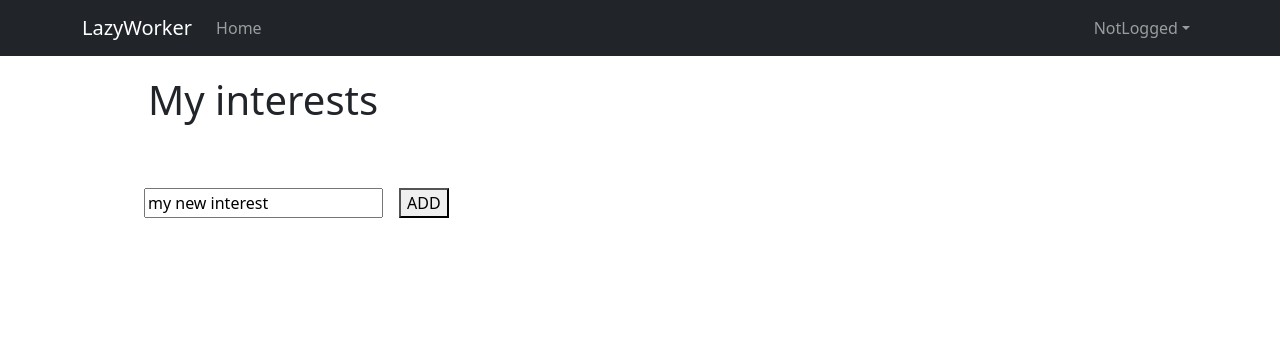
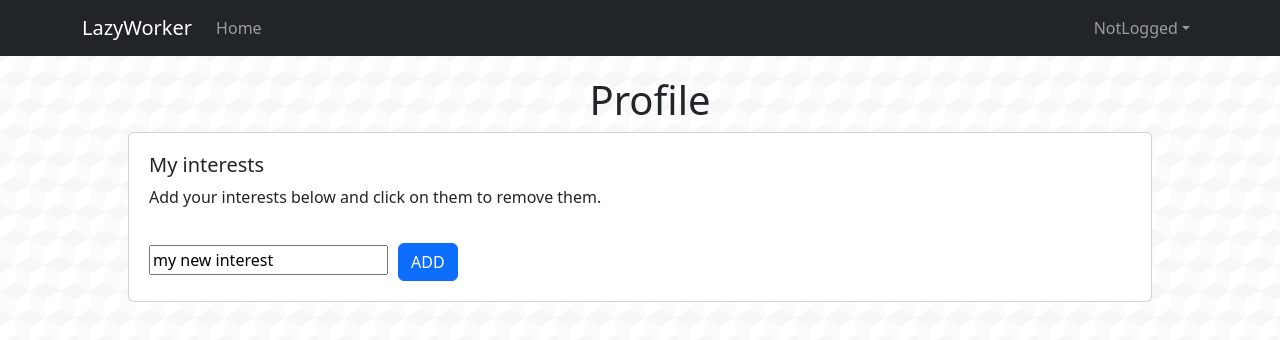
Before and after one commit to ElnurBDa/LazyWorker, a React (Create React App) app in the folder lazy-worker-client/: page /profile in a window 1280 px wide. Shown: the top 340 px of the page. Built offline with nearby package versions, Linux system fonts and the light colour scheme.

Commit message:
i hate front

```diff
--- a/lazy-worker-client/public/index.html
+++ b/lazy-worker-client/public/index.html
@@ -3,13 +3,22 @@
 
 <head>
     <meta charset="utf-8" />
-    <link rel="icon" href="%PUBLIC_URL%/favicon.ico" />
+    <link rel="icon" href="favicon.ico" />
     <meta name="viewport" content="width=device-width, initial-scale=1" />
     <meta name="theme-color" content="#000000" />
-    <meta name="description" content="Web site created using create-react-app" />
-    <link rel="apple-touch-icon" href="%PUBLIC_URL%/logo192.png" />
-    <link rel="manifest" href="%PUBLIC_URL%/manifest.json" />
+    <meta name="description" content="Web site created Elnur" />
+    <link rel="apple-touch-icon" href="logo192.png" />
+    <link rel="manifest" href="manifest.json" />
     <title>LazyWorker</title>
+    <style>
+        body {
+            min-height: 100vh;
+            background-color: #ffffff;
+            background-image: linear-gradient(30deg, #f7f7f7 12%, transparent 12.5%, transparent 87%, #f7f7f7 87.5%, #f7f7f7), linear-gradient(150deg, #f7f7f7 12%, transparent 12.5%, transparent 87%, #f7f7f7 87.5%, #f7f7f7), linear-gradient(30deg, #f7f7f7 12%, transparent 12.5%, transparent 87%, #f7f7f7 87.5%, #f7f7f7), linear-gradient(150deg, #f7f7f7 12%, transparent 12.5%, transparent 87%, #f7f7f7 87.5%, #f7f7f7), linear-gradient(60deg, #f7f7f777 25%, transparent 25.5%, transparent 75%, #f7f7f777 75%, #f7f7f777), linear-gradient(60deg, #f7f7f777 25%, transparent 25.5%, transparent 75%, #f7f7f777 75%, #f7f7f777);
+            background-size: 30px 53px;
+            background-position: 0 0, 0 0, 15px 26px, 15px 26px, 0 0, 15px 26px;
+        }
+    </style>
 </head>
 
 <body>
--- a/lazy-worker-client/src/app/components/AnArticle.tsx
+++ b/lazy-worker-client/src/app/components/AnArticle.tsx
@@ -5,9 +5,9 @@
 
 const AnArticle = (article: IArticle) => {
     return (
-        <>
-          <Card style={{ width: '54rem', left: '18rem' }}>
-            <Card.Body>
+        <div style={{ width: '400px'}}>
+          <Card>
+            <Card.Body style={{ height: '400px'}}>
               <Card.Title>{article.title}</Card.Title>
               {article.author!==' '?<Card.Subtitle className="home-owner">Author: {article.author}</Card.Subtitle>:<></>}
               <Card.Text className="home-description">{article.description}</Card.Text>
@@ -15,7 +15,7 @@
               <Button variant="primary" onClick={() => window.open(article.redirectLink)}>{article.website}</Button>
             </Card.Body>
           </Card>
-        </>
+        </div>
     )
 }
 // <Card.Subtitle>Published at: {article.date.toString()}</Card.Subtitle>
--- a/lazy-worker-client/src/app/components/anArticle.css
+++ b/lazy-worker-client/src/app/components/anArticle.css
@@ -1,3 +1,17 @@
 .category {
     padding-bottom: 5px;
 }
+
+.home-owner {
+    font-size: 12px;
+}
+
+.home-description {
+    margin-top: 20px;
+    height: 200px;
+    overflow-y: auto;
+    border: solid 1px #dfdfdf;
+    background-color: #fafafa;
+    border-radius: 4px;
+    padding: 4px;
+}
--- a/lazy-worker-client/src/app/pages/home/HomePage.tsx
+++ b/lazy-worker-client/src/app/pages/home/HomePage.tsx
@@ -32,7 +32,7 @@
       <div className="home-wrapper">
         {articles.map((article, index) => {
           return (
-            <div key={index}>
+            <div key={index} >
               <AnArticle {...article}></AnArticle>
             </div>
           )
--- a/lazy-worker-client/src/app/pages/home/homePage.css
+++ b/lazy-worker-client/src/app/pages/home/homePage.css
@@ -4,11 +4,6 @@
     flex-wrap: wrap;
     justify-content: flex-start;
     padding: 20px;
-  margin: 0;
-}
-
-.home-owner {
-  font-size: 12px;
 }
 
 h1 {
@@ -19,13 +14,3 @@
     padding-left: 20px;
     font-size: 20px;
 }
-
-.home-description {
-  margin-top: 20px;
-  height: 200px;
-  overflow-y: auto;
-  border: solid 1px #dfdfdf;
-  background-color: #fafafa;
-  border-radius: 4px;
-  padding: 4px;
-}
--- a/lazy-worker-client/src/app/pages/profile/ProfilePage.tsx
+++ b/lazy-worker-client/src/app/pages/profile/ProfilePage.tsx
@@ -3,6 +3,7 @@
 import { useAppSelector } from '../../redux/hooks'
 import { useEffect, useState } from 'react'
 import { useAddInterestMutation, useRemoveInterestMutation } from '../../services/interests.service'
+import { Button, Card } from 'react-bootstrap'
 
 const ProfilePage = () => {
   const [addInterest, { data, error, isLoading }] = useAddInterestMutation();
@@ -52,9 +53,12 @@
   }
 
   return (
-    <div style={{'marginLeft':'10%'}}>
-      <h1>My interests</h1>
-      <div className="about-wrapper">
+    <>
+      <h1 style={{textAlign: 'center' }}>Profile</h1>
+      <Card style={{'marginLeft':'10%', width: '80%'}}>
+        <Card.Title>My interests</Card.Title>
+        <Card.Text>Add your interests below and click on them to remove them.</Card.Text>
+        <div className="interest-wrapper">
           {user.interests.map((interest, index) => {
             if (interest==="") return;
             return (
@@ -62,10 +66,11 @@
               })}
         </div>
         <span>
-        <input value={newInterest} style={{'margin':'1rem'}} onChange={handleChange}></input>
-        <button onClick={handleAddInterest}>ADD</button>
+          <input value={newInterest} style={{'margin':'20px 10px 0 0'}} onChange={handleChange}></input>
+          <Button variant="primary" onClick={handleAddInterest}>ADD</Button>
         </span>
-    </div>
+      </Card>
+    </>
   )
 }
 export default ProfilePage
--- a/lazy-worker-client/src/app/pages/profile/profilePage.css
+++ b/lazy-worker-client/src/app/pages/profile/profilePage.css
@@ -1,9 +1,9 @@
-.about-wrapper {
+.interest-wrapper {
     display: flex;
     gap: 20px;
     flex-wrap: wrap;
     justify-content: flex-start;
-    padding: 20px;
+    padding-right: 20px;
     margin: 0;
 }
 
@@ -15,4 +15,37 @@
     padding-left: 1rem;
     padding-right: 1rem;
     border: black solid 1px;
+    background-color: white;
 }
+
+
+/* .MyInterests {
+    --bs-card-spacer-y: 1rem;
+    --bs-card-spacer-x: 1rem;
+    --bs-card-title-spacer-y: 0.5rem;
+    --bs-card-border-width: 1px;
+    --bs-card-border-color: var(--bs-border-color-translucent);
+    --bs-card-border-radius: 0.375rem;
+    --bs-card-box-shadow: ;
+    --bs-card-inner-border-radius: calc(0.375rem - 1px);
+    --bs-card-cap-padding-y: 0.5rem;
+    --bs-card-cap-padding-x: 1rem;
+    --bs-card-cap-bg: rgba(0, 0, 0, 0.03);
+    --bs-card-cap-color: ;
+    --bs-card-height: ;
+    --bs-card-color: ;
+    --bs-card-bg: #fff;
+    --bs-card-img-overlay-padding: 1rem;
+    --bs-card-group-margin: 0.75rem;
+    position: relative;
+    display: flex;
+    flex-direction: column;
+    min-width: 0;
+    height: var(--bs-card-height);
+    word-wrap: break-word;
+    background-color: var(--bs-card-bg);
+    background-clip: border-box;
+    border: var(--bs-card-border-width) solid var(--bs-card-border-color);
+    border-radius: var(--bs-card-border-radius);
+    padding: 20px;
+} */
```
Also changed, not shown: lazy-worker-client/public/manifest.json. Lines whose indentation alone changed are shown as unchanged.
